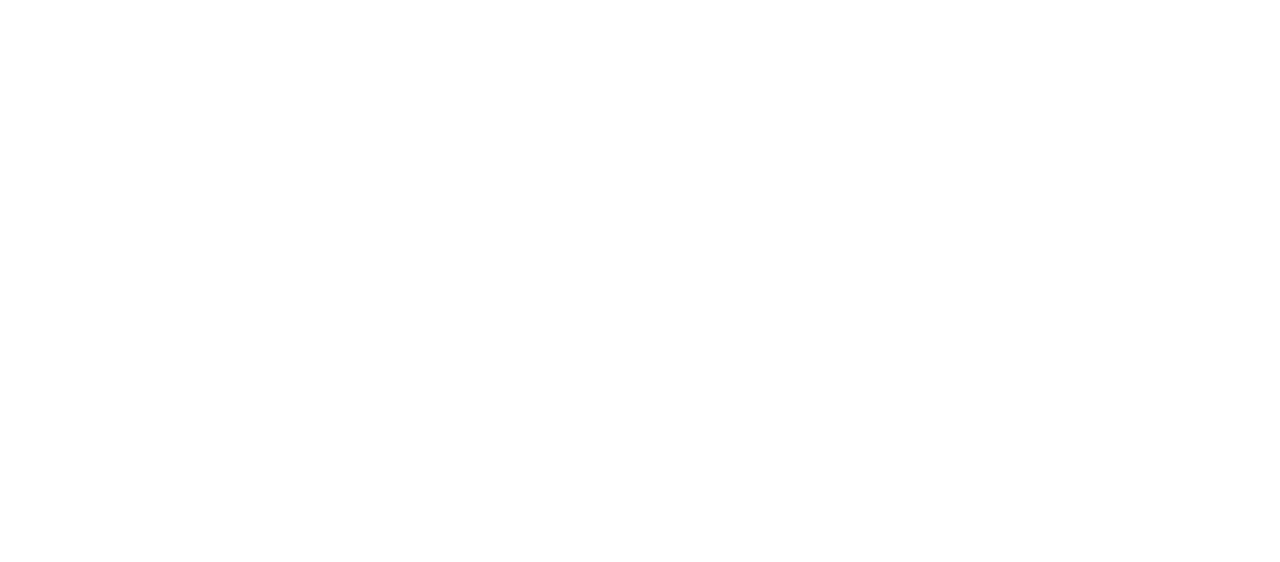
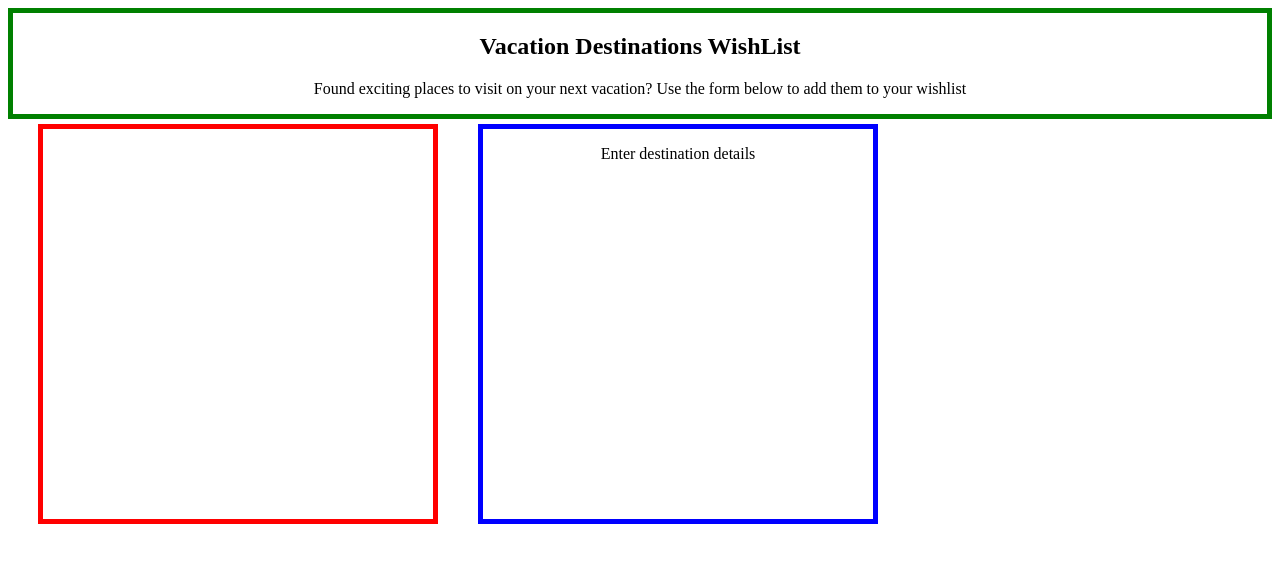
Before and after one commit to arianaWilliams/destination, a plain HTML site: page index.html in a window 1280 px wide. Drawn offline with Linux system fonts and the light colour scheme.

Commit message:
added the red, green, and blue boxes.

```diff
--- a/css/style.css
+++ b/css/style.css
@@ -0,0 +1,40 @@
+* {
+  box-sizing: border-box;
+}
+
+html,
+body,
+main {
+  height: 100vh;
+}
+
+main {
+  display: flex;
+}
+
+#header {
+  border: 5px solid green;
+}
+
+#box-1 {
+  border: 5px solid red;
+  height: 400px;
+  width: 400px;
+  margin-left: 30px;
+  margin-right: 20px;
+  margin-top: 5px;
+}
+
+#box-2 {
+  border: 5px solid blue;
+  height: 400px;
+  width: 400px;
+  margin-right: 30px;
+  margin-left: 20px;
+  margin-top: 5px;
+}
+
+h1,
+p {
+  text-align: center;
+}
--- a/index.html
+++ b/index.html
@@ -4,6 +4,29 @@
     <meta charset="UTF-8" />
     <meta name="viewport" content="width=device-width, initial-scale=1.0" />
     <title>Vacation Destinations Wishlist</title>
+    <link rel="stylesheet" href="./css/style.css" />
   </head>
-  <body></body>
+  <body>
+    <section id="header">
+      <header>
+        <h1>Vacation Destinations WishList</h1>
+        <p>
+          Found exciting places to visit on your next vacation? Use the form
+          below to add them to your wishlist
+        </p>
+      </header>
+    </section>
+
+    <main id="main">
+      <section id="box-1" class="containers">
+        <!-- add form -->
+      </section>
+      <section id="box-2" class="containers">
+        <div>
+          <p>Enter destination details</p>
+        </div>
+        <div></div>
+      </section>
+    </main>
+  </body>
 </html>
```
